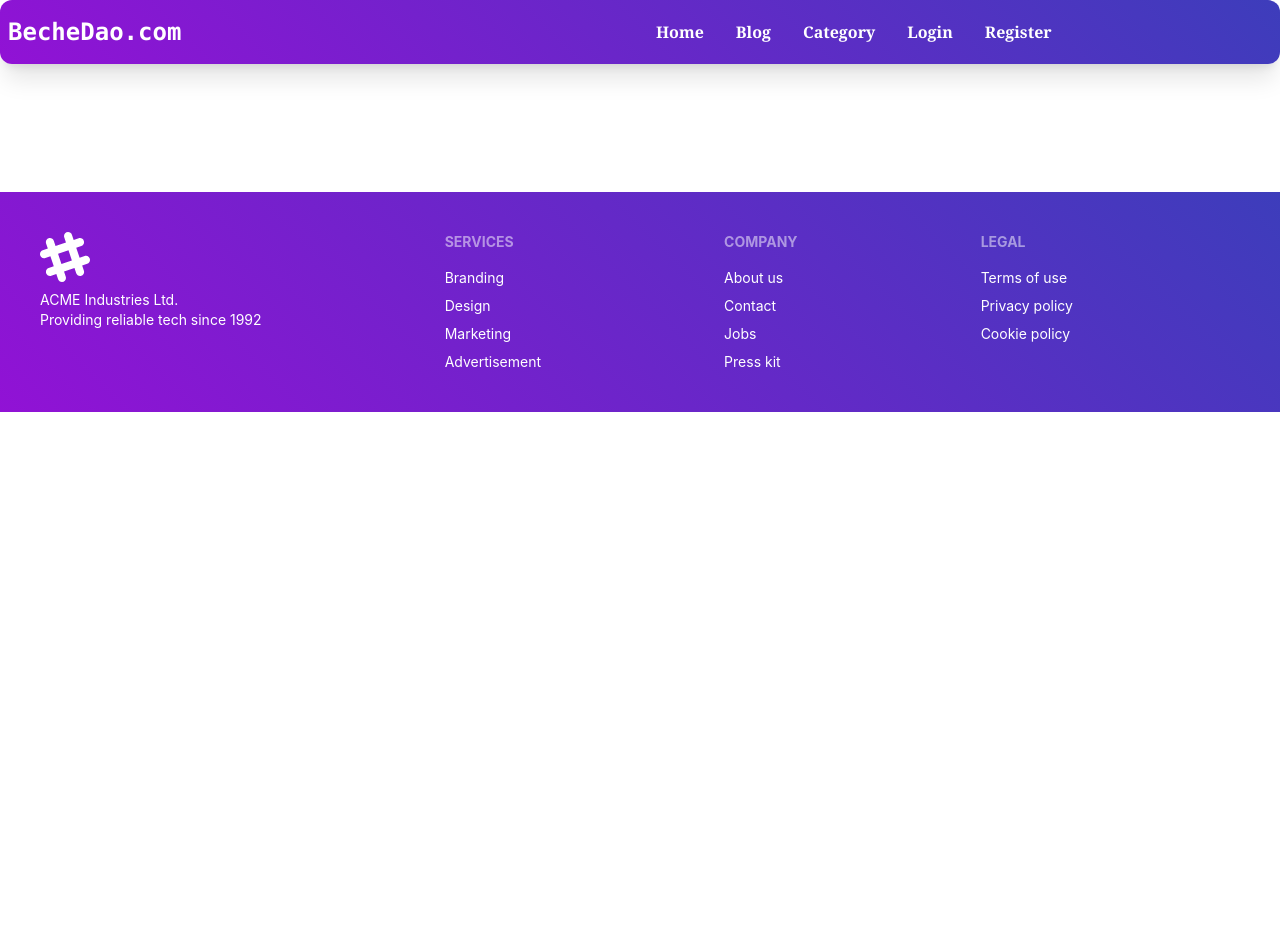
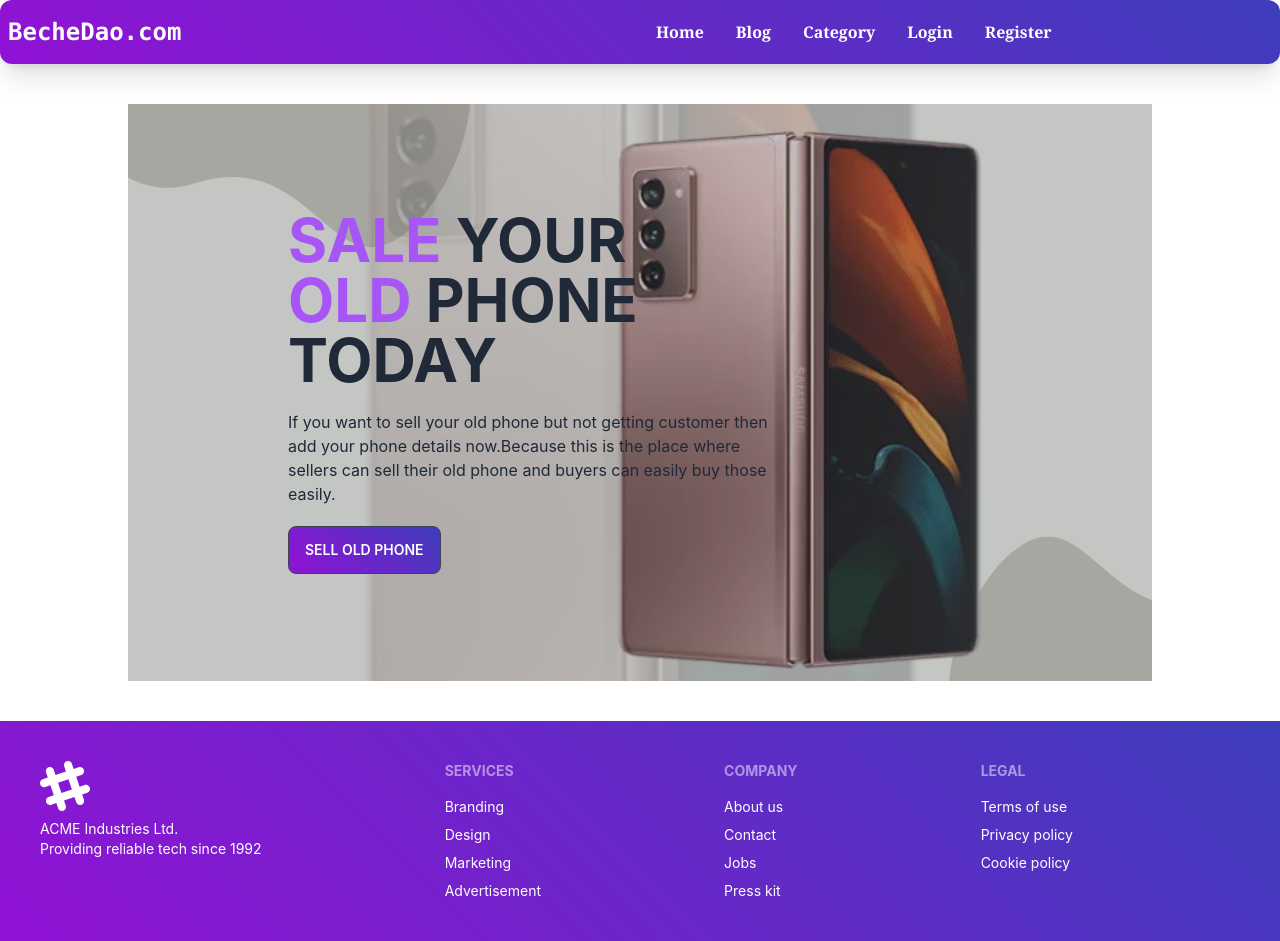
Before and after one commit to JulianaTonu/Resale-website-client, a React (Create React App) app: page / in a window 1280 px wide. Before the commit the page ends 800 px from the top, so only its background shows below. Built offline with nearby package versions, Linux system fonts and the light colour scheme; no server answers.

Commit message:
add banner

```diff
--- /dev/null
+++ b/src/components/HomePage/Banner.js
@@ -0,0 +1,19 @@
+import React from 'react';
+import img1 from  '../../images/slider2.png'
+const Banner = () => {
+    return (
+        <div className="hero min-h-1/2 w-4/5 mx-auto" >
+            <img src={img1} alt="" />
+        <div className="hero-overlay bg-opacity-30"></div>
+        <div className="hero-content text-start ">
+          <div className="lg:w-1/2 lg:mr-52">
+            <h1 className="mb-5 text-6xl font-bold uppercase"><span className='text-purple-500'>Sale</span> your  <br /> <span className='text-purple-500'>old</span> phone Today</h1>
+            <p className="mb-5">If you want to sell your old phone but not getting customer then add your phone details now.Because this is the place where sellers can sell their old  phone and buyers can easily buy those easily.</p>
+            <button className="btn bg">Sell old phone</button>
+          </div>
+        </div>
+      </div>
+    );
+};
+
+export default Banner;
--- a/src/components/HomePage/Home.js
+++ b/src/components/HomePage/Home.js
@@ -1,8 +1,11 @@
 import React from 'react';
+import Banner from './Banner';
+
 
 const Home = () => {
     return (
         <div>
+            <Banner></Banner>
 
         </div>
     );
--- a/src/components/Shared/Header.js
+++ b/src/components/Shared/Header.js
@@ -13,7 +13,7 @@ const Header = () => {
     .catch(err=>console.error(err))
   }
     return (
-        <div className="navbar bg text-grey-200   shadow-xl rounded-xl  indx mb-32">
+        <div className="navbar bg text-grey-200   shadow-xl rounded-xl  indx mb-10">
         <div className="navbar-start">
           <div className="dropdown">
             <label tabIndex={0} className="btn btn-ghost lg:hidden">
```
Also changed, not shown: src/images/slider1.png (added), src/images/slider2.png (added).
